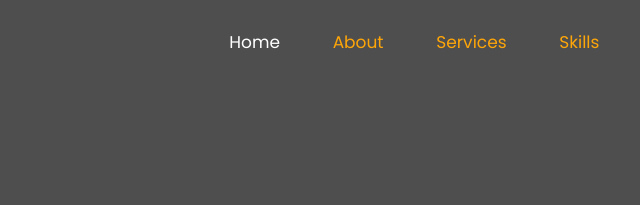
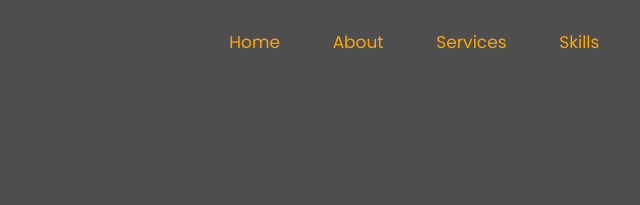
Before and after one commit to chamithKavinda/MyPortfolio, a plain HTML site: page index.html in a window 1280 px wide. Shown: the top 205 px of the page, 286-926 px from the left. Drawn offline with nearby package versions, Linux system fonts and the light colour scheme.

Commit message:
navbar implementation complete

```diff
--- a/index.html
+++ b/index.html
@@ -14,7 +14,7 @@
         <a href="#" class="logo">Chamith.</a>
         <i class='bx bx-menu' id="menu" style="color: white;"></i>
         <nav class="navbar">
-            <a href="#Home" style="--vlr:1" class="active">Home</a>
+            <a href="#Home" style="--vlr:1" >Home</a>
             <a href="#About" style="--vlr:2" >About</a>
             <a href="#Services" style="--vlr:3" >Services</a>
             <a href="#Skills" style="--vlr:4" >Skills</a>
--- a/style.css
+++ b/style.css
@@ -76,6 +76,7 @@ html{
     animation: TopSlide 1s ease forwards;
     animation-delay: calc(.2s * var(--vlr));
 }
+
 
 @keyframes TopSlide{
     0%{
```
